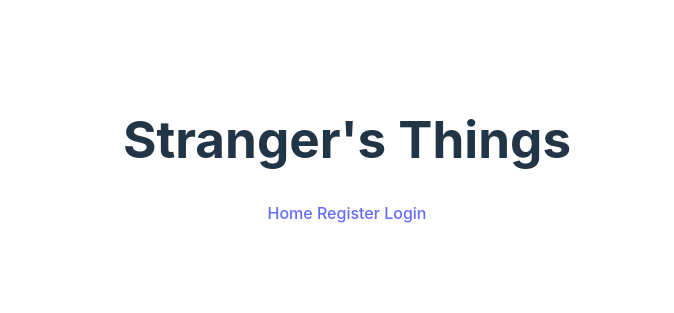
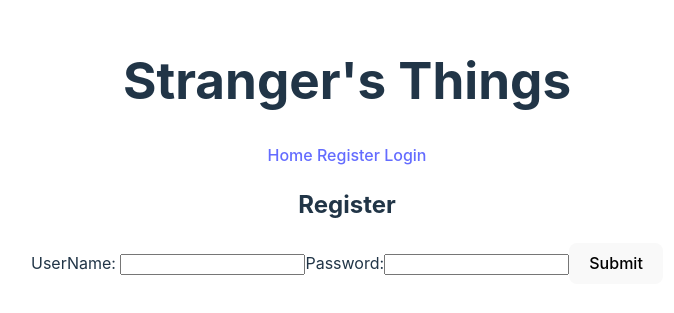
Before and after one commit to kyra-and-ant/strangers-things, a React (Vite) app: page /register in a window 1280 px wide. Shown: the part 249-562 px from the top of the page, without its empty margins (293-967 px from the left). Built offline with nearby package versions, Linux system fonts and the light colour scheme; no server answers.

Commit message:
created register form

```diff
--- a/src/App.jsx
+++ b/src/App.jsx
@@ -4,7 +4,7 @@ import './App.css'
 import Products from './components/Products';
 import NavBar from './components/Navbar';
 import { fetchProducts } from './api-fetch';
-
+import Register from './components/Register'
 function App() {
   const [allProducts, setAllProducts] = useState([]);
 
@@ -26,6 +26,7 @@ console.log(allProducts)
      <NavBar />
      <Routes>
       <Route path='/' element = {<Products />} />
+      <Route path='/register' element = {<Register />} />
      </Routes>
     </>
   )
--- a/src/api-fetch/index.js
+++ b/src/api-fetch/index.js
@@ -17,7 +17,7 @@ export async function registerUser(username, password){
 
         const translatedData = await response.json();
         console.log(translatedData)
-        return translatedData.translatedData
+        return translatedData
     }catch(error){
         console.error(error);
     }
--- a/src/components/Register.jsx
+++ b/src/components/Register.jsx
@@ -0,0 +1,47 @@
+import React from "react";
+import { useState } from "react";
+import { useNavigate} from 'react-router-dom';
+import { registerUser } from "../api-fetch";
+export default function Register(){
+    const [username, setUsername] = useState('');
+    const [password, setPassword] = useState('');
+    const navigate = useNavigate();
+
+    async function handleClick(event){
+        event.preventDefault();
+        try{
+           const result = await registerUser(username,password)
+           console.log(result)
+           localStorage.setItem('token', result.data.token)
+
+           navigate('/')
+        }catch(error){
+            console.error(error)
+        }
+    }
+    return(
+        <div>
+            <h2>Register</h2>
+<form onSubmit={handleClick}>
+    <label>UserName: <input
+    type="text"
+    value={username}
+    onChange = {(event) => {
+        setUsername(event.target.value)}}
+        />
+    </label>
+    <label>
+          Password:
+          <input
+            type="password"
+            value={password}
+            onChange={(event) => {
+              setPassword(event.target.value);
+            }}
+          />
+        </label>
+        <button type='submit'>Submit</button>
+</form>
+</div>
+    )
+}
```
